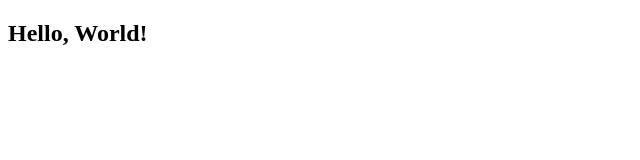
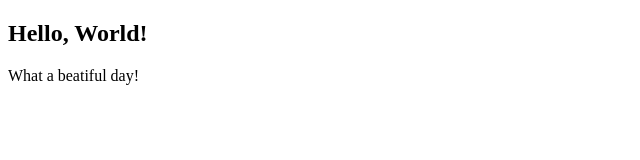
Before and after one commit to MartinGergov/React, a React (Vite) app: page / in a window 1280 px wide. Shown: the top 160 px of the page, without its empty margins (0-640 px from the left). Built offline with nearby package versions, Linux system fonts and the light colour scheme.

Commit message:
Ejercicio 2

```diff
--- a/src/Hello.jsx
+++ b/src/Hello.jsx
@@ -1,3 +1,10 @@
+import { Message } from "./Message";
+
 export function Hello() {
-  return <h2>Hello, World!</h2>;
+  return (
+    <div>
+      <h2>Hello, World!</h2>
+      <Message />
+    </div>
+  );
 }
--- /dev/null
+++ b/src/Message.jsx
@@ -0,0 +1,3 @@
+export function Message(){
+    return <p>What a beatiful day!</p>
+}
```
